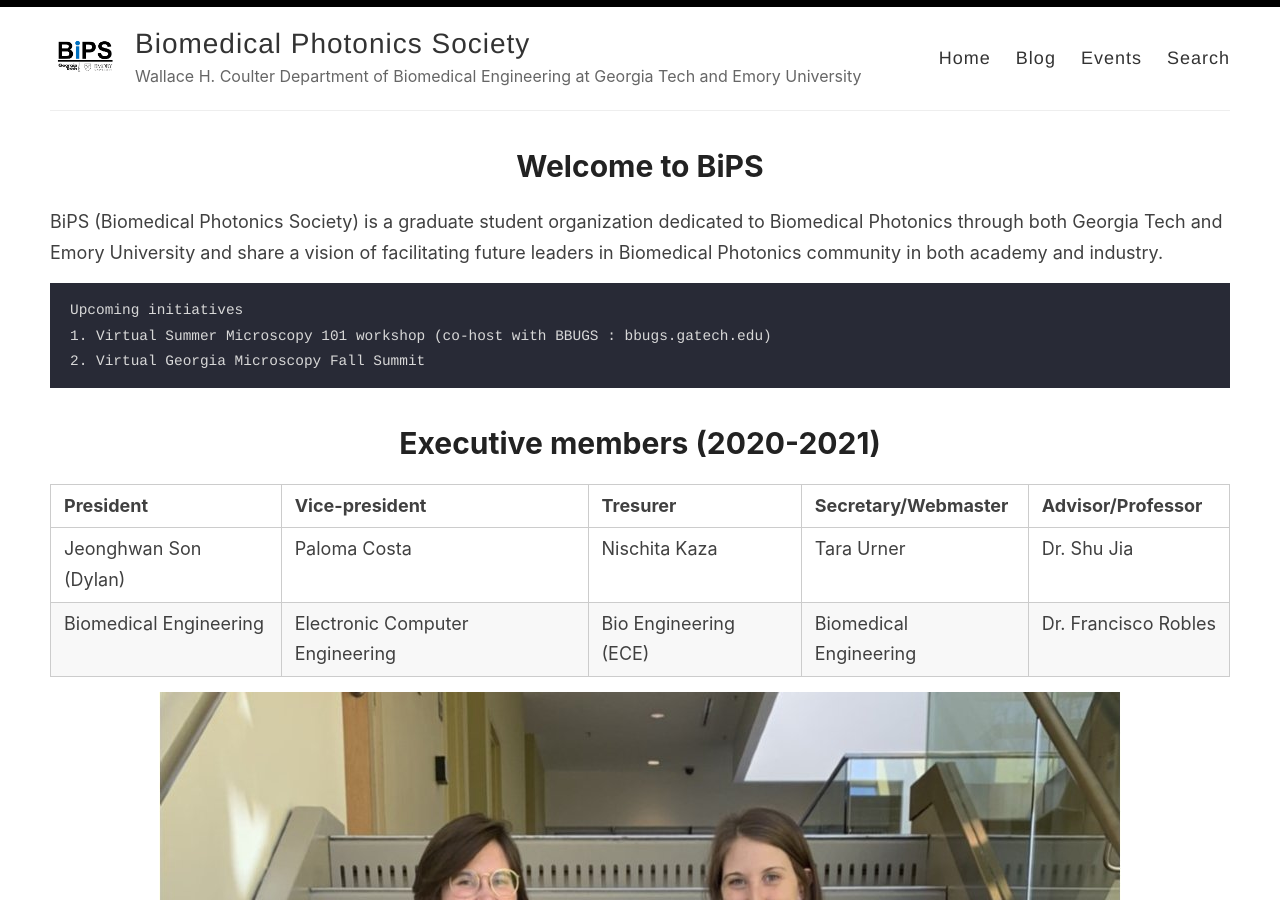
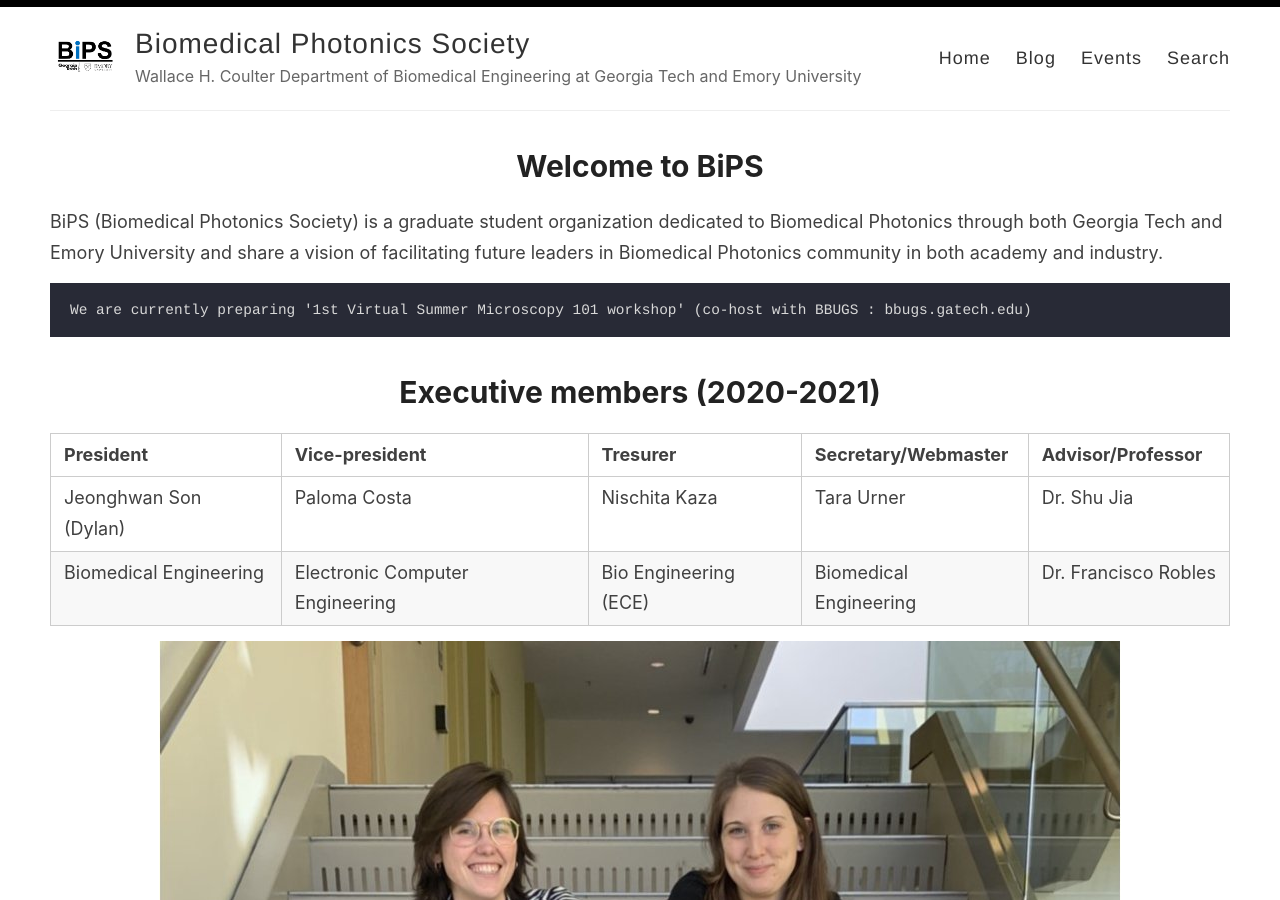
Before and after one commit to bipsgatech/bipsgatech.github.io, a Jekyll site: the page built from index.md, in a window 1280 px wide and 900 px high. Built offline with Jekyll 4.4.1, drawn with Linux system fonts in a browser that asks for light colours; our own code applies the rules of GitHub Pages for plain Markdown files.

Commit message:
Update index.md

````diff
--- a/index.md
+++ b/index.md
@@ -8,9 +8,7 @@ BiPS (Biomedical Photonics Society) is a graduate student organization dedicated
 
 
 ```
-Upcoming initiatives
-1. Virtual Summer Microscopy 101 workshop (co-host with BBUGS : bbugs.gatech.edu)
-2. Virtual Georgia Microscopy Fall Summit
+We are currently preparing '1st Virtual Summer Microscopy 101 workshop' (co-host with BBUGS : bbugs.gatech.edu)
 ```
 
 
````
